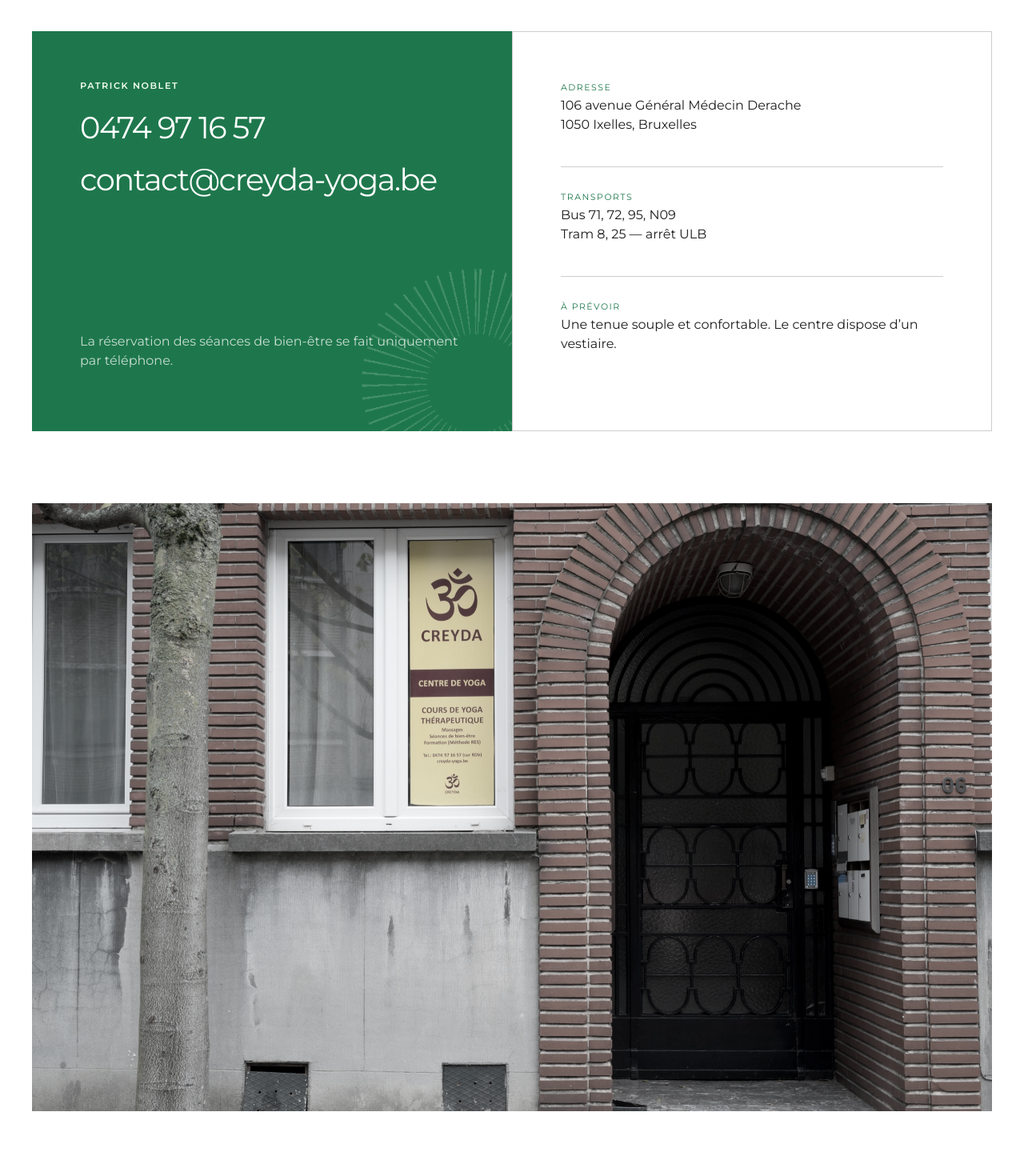
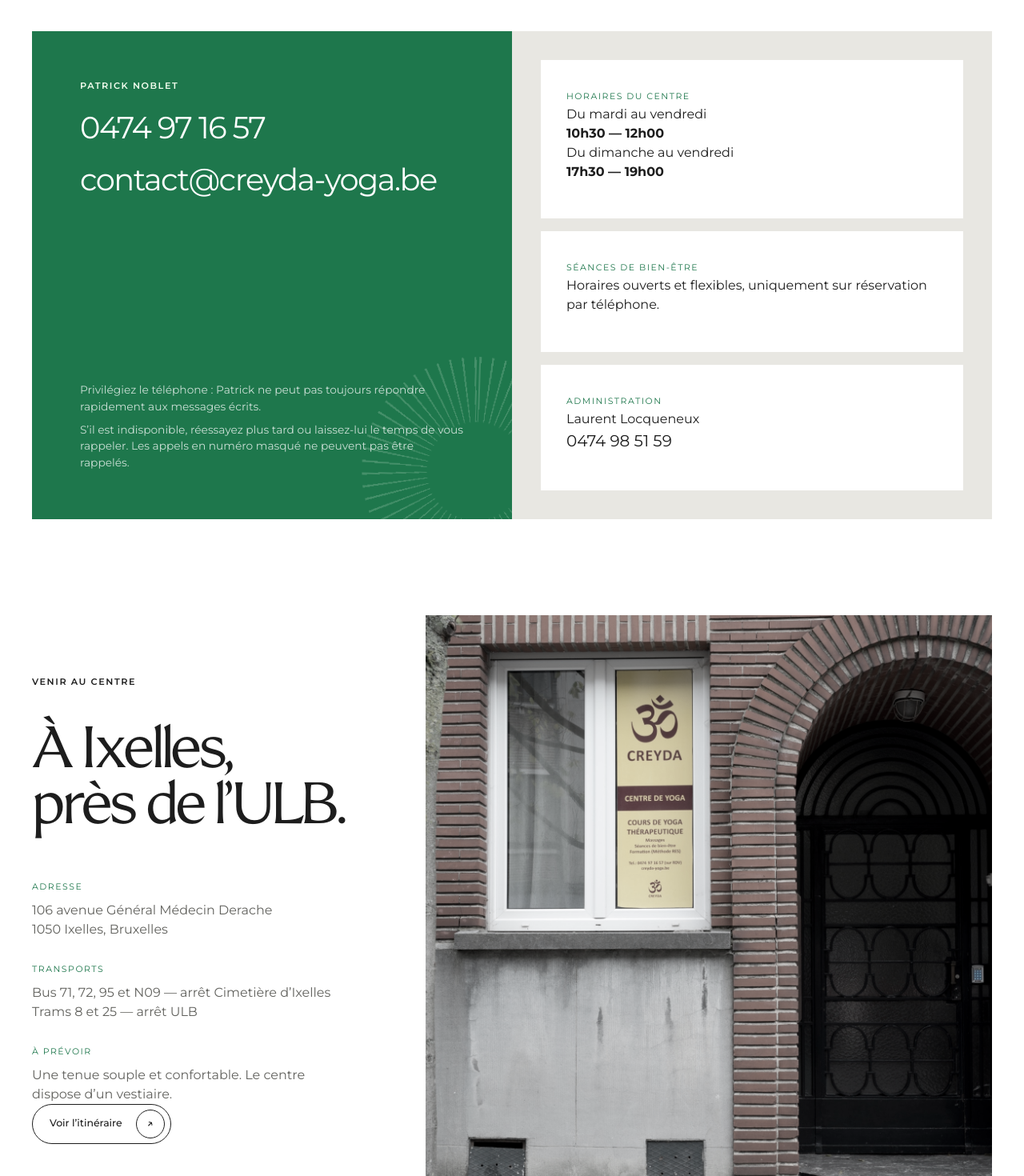
Before and after one commit to ilohest/creyda, a Nuxt app: page /contact in a window 1280 px wide. Shown: the part 800-2270 px from the top of the page at 80% size. Built offline with nearby package versions, Linux system fonts and the light colour scheme.

Commit message:
Complete contact page content

```diff
--- a/app/assets/css/main.css
+++ b/app/assets/css/main.css
@@ -237,7 +237,7 @@ h2 { font-size: clamp(3rem, 6.2vw, 6.8rem); }
 .res-program__grid article:nth-child(even) { padding-left: 50px; border-left: 1px solid var(--line); }
 .res-program__grid h3 { margin: 70px 0 20px; font-size: clamp(1.8rem, 3vw, 3rem); }
 .res-program__grid p { max-width: 570px; color: var(--muted); }
-.res-philosophy { padding: 140px 0; display: grid; grid-template-columns: .8fr 1.2fr; gap: 10vw; }
+  .res-philosophy { padding: 140px 0; display: grid; grid-template-columns: .8fr 1.2fr; gap: 10vw; }
 .res-philosophy h2 { margin: 32px 0 0; }
 .res-philosophy > div:last-child { max-width: 700px; font-size: 1.05rem; }
 .res-philosophy ul { margin: 35px 0 45px; padding: 0; list-style: none; border-top: 1px solid var(--line); }
@@ -275,17 +275,35 @@ h2 { font-size: clamp(3rem, 6.2vw, 6.8rem); }
 .pricing-conditions h2 { margin: 26px 0 0; font-size: clamp(2.8rem, 5vw, 5.7rem); }
 .pricing-conditions > div:last-child { align-self: end; }
 .pricing-conditions > div:last-child p { max-width: 620px; }
-.contact-grid { padding: 90px 0; display: grid; grid-template-columns: 1fr 1fr; gap: 0; }
-.contact-primary { min-height: 500px; padding: 60px; display: flex; flex-direction: column; position: relative; overflow: hidden; background: var(--green); color: var(--white); }
+.contact-grid { padding: 90px 0 120px; display: grid; grid-template-columns: 1fr 1fr; gap: 0; }
+.contact-primary { min-height: 610px; padding: 60px; display: flex; flex-direction: column; position: relative; overflow: hidden; background: var(--green); color: var(--white); }
 .contact-primary > :not(.contact-burst) { position: relative; z-index: 1; }
 .contact-burst { width: 280px; position: absolute; right: -95px; bottom: -80px; opacity: .18; }
 .contact-primary > a { margin: 4px 0; font-size: clamp(1.6rem, 3vw, 3rem); letter-spacing: -.04em; }
-.contact-primary > p:last-child { margin-top: auto; color: rgba(255,255,255,.75); }
-.contact-details { padding: 32px 60px; border: 1px solid var(--line); }
-.contact-details > div { padding: 24px 0; border-bottom: 1px solid var(--line); }
-.contact-details > div:last-child { border: 0; }
-.contact-details span { color: var(--green); font-size: .68rem; text-transform: uppercase; letter-spacing: .14em; }
-.contact-image img { width: 100%; max-height: 760px; object-fit: cover; filter: saturate(.25); }
+.contact-primary__note { max-width: 540px; margin-top: auto; color: rgba(255,255,255,.76); font-size: .86rem; }
+.contact-primary__note p { margin: 8px 0 0; }
+.contact-details { padding: 36px; display: grid; gap: 16px; background: var(--mist); }
+.contact-details article { padding: 32px; background: var(--white); }
+.contact-details span, .contact-place__facts span { color: var(--green); font-size: .68rem; text-transform: uppercase; letter-spacing: .14em; }
+.contact-details p { margin-bottom: 0; }
+.contact-details a { font-size: 1.25rem; }
+.contact-place { padding: 0 0 130px; display: grid; grid-template-columns: .82fr 1.18fr; align-items: stretch; }
+.contact-place__copy { padding: 75px 7vw 75px 0; display: flex; flex-direction: column; align-items: flex-start; }
+.contact-place h2 { margin: 28px 0 55px; font-size: clamp(3.2rem, 5.7vw, 6.5rem); }
+.contact-place__facts { display: grid; gap: 24px; }
+.contact-place__facts p { margin: 7px 0 0; color: var(--muted); }
+.contact-place .button { margin-top: auto; }
+.contact-image img { width: 100%; height: 100%; min-height: 720px; object-fit: cover; filter: saturate(.25); }
+.contact-support { margin-bottom: 120px; padding: 100px 7vw; display: grid; grid-template-columns: .8fr 1.2fr; gap: 8vw; background: var(--mist); }
+.contact-support header { display: flex; flex-direction: column; align-items: flex-start; }
+.contact-support h2 { margin: 30px 0; font-size: clamp(3rem, 5vw, 5.8rem); }
+.contact-support header > p:not(.eyebrow) { max-width: 520px; color: var(--muted); }
+.contact-support .text-link { margin-top: 30px; }
+.account-grid { display: grid; grid-template-columns: 1fr 1fr; gap: 20px; align-content: start; }
+.account-card { min-height: 300px; padding: 32px; display: flex; flex-direction: column; background: var(--green); color: var(--white); box-shadow: 0 15px 35px rgba(29,29,29,.08); }
+.account-card--light { background: var(--mint); color: var(--ink); transform: translateY(30px) rotate(.45deg); }
+.account-card__iban { margin: auto 0 0; font-family: var(--display); font-size: clamp(2rem, 3.2vw, 3.6rem); line-height: 1.02; letter-spacing: -.035em; }
+.account-grid blockquote { grid-column: 1 / -1; margin: 70px 0 0; font-family: var(--display); font-size: clamp(2.2rem, 4vw, 4.5rem); font-style: normal; line-height: 1; text-align: right; }
 .legal { max-width: 780px; padding: 80px 0; }
 .legal h2 { margin-top: 50px; font-size: 2rem; }
 .legal a { text-decoration: underline; }
@@ -331,7 +349,12 @@ h2 { font-size: clamp(3rem, 6.2vw, 6.8rem); }
   .pillar-grid article { min-height: 240px; }
   .ticket-grid { grid-template-columns: repeat(2, minmax(0, 1fr)); }
   .pricing-heading, .pricing-conditions { grid-template-columns: 1fr; gap: 40px; }
-  .contact-grid { grid-template-columns: 1fr; }
+  .contact-grid, .contact-place, .contact-support { grid-template-columns: 1fr; }
+  .contact-place__copy { padding: 0 0 70px; }
+  .contact-place .button { margin-top: 42px; }
+  .contact-image img { min-height: 560px; }
+  .contact-support { gap: 70px; }
+  .footer-head { grid-template-columns: 1fr; gap: 38px; }
   .footer-wordmark strong { font-size: clamp(4.5rem, 14vw, 8rem); }
   .footer-directory { grid-template-columns: 1fr 1fr; }
 }
@@ -393,5 +416,15 @@ h2 { font-size: clamp(3rem, 6.2vw, 6.8rem); }
   .pricing-conditions { width: 100%; margin-bottom: 80px; padding: 55px 20px; }
   .contact-primary, .contact-details { padding: 38px 22px; }
   .contact-burst { width: 220px; }
+  .contact-primary { min-height: 590px; }
+  .contact-details article { padding: 28px 22px; }
+  .contact-place { width: 100%; padding-bottom: 85px; }
+  .contact-place__copy { width: min(100% - 32px, 1380px); margin: 0 auto; }
   .contact-image { width: 100%; }
+  .contact-image img { min-height: 500px; }
+  .contact-support { width: 100%; margin-bottom: 80px; padding: 70px 20px; }
+  .account-grid { grid-template-columns: 1fr; }
+  .account-card { min-height: 250px; }
+  .account-card--light { transform: rotate(.45deg); }
+  .account-grid blockquote { grid-column: auto; margin-top: 40px; text-align: left; }
 }
--- a/app/pages/contact.vue
+++ b/app/pages/contact.vue
@@ -1,14 +1,89 @@
 <script setup lang="ts">
 useSeoMeta({ title: 'Contact' })
+
+const directionsUrl = 'https://www.google.com/maps/search/?api=1&query=106+Avenue+G%C3%A9n%C3%A9ral+M%C3%A9decin+Derache%2C+1050+Ixelles'
 </script>
 
 <template>
   <main class="contact-page">
-    <PageIntro title="Faisons connaissance." text="Pour une première séance, une formation ou une question, contactez directement Patrick Noblet." />
+    <PageIntro
+      title="Faisons connaissance."
+      text="Pour une première séance, une formation ou une question, contactez directement Patrick Noblet."
+    />
+
     <section class="contact-grid wrap">
-      <div class="contact-primary"><RadiantMark variant="dense" tone="light" class="contact-burst" /><p class="eyebrow light">Patrick Noblet</p><a href="tel:+32474971657">0474 97 16 57</a><a href="mailto:contact@creyda-yoga.be">contact@creyda-yoga.be</a><p>La réservation des séances de bien-être se fait uniquement par téléphone.</p></div>
-      <div class="contact-details"><div><span>Adresse</span><p>106 avenue Général Médecin Derache<br>1050 Ixelles, Bruxelles</p></div><div><span>Transports</span><p>Bus 71, 72, 95, N09<br>Tram 8, 25 — arrêt ULB</p></div><div><span>À prévoir</span><p>Une tenue souple et confortable. Le centre dispose d’un vestiaire.</p></div></div>
+      <div class="contact-primary">
+        <RadiantMark variant="dense" tone="light" class="contact-burst" />
+        <p class="eyebrow light">Patrick Noblet</p>
+        <a href="tel:+32474971657">0474 97 16 57</a>
+        <a href="mailto:contact@creyda-yoga.be">contact@creyda-yoga.be</a>
+        <div class="contact-primary__note">
+          <p>Privilégiez le téléphone : Patrick ne peut pas toujours répondre rapidement aux messages écrits.</p>
+          <p>S’il est indisponible, réessayez plus tard ou laissez-lui le temps de vous rappeler. Les appels en numéro masqué ne peuvent pas être rappelés.</p>
+        </div>
+      </div>
+
+      <div class="contact-details">
+        <article>
+          <span>Horaires du centre</span>
+          <p>Du mardi au vendredi<br><strong>10h30 — 12h00</strong></p>
+          <p>Du dimanche au vendredi<br><strong>17h30 — 19h00</strong></p>
+        </article>
+        <article>
+          <span>Séances de bien-être</span>
+          <p>Horaires ouverts et flexibles, uniquement sur réservation par téléphone.</p>
+        </article>
+        <article>
+          <span>Administration</span>
+          <p>Laurent Locqueneux<br><a href="tel:+32474985159">0474 98 51 59</a></p>
+        </article>
+      </div>
     </section>
-    <section class="contact-image wrap"><img src="/images/centre-creyda.jpg" alt="Entrée du centre Creyda à Ixelles"></section>
+
+    <section class="contact-place wrap">
+      <div class="contact-place__copy">
+        <p class="eyebrow">Venir au centre</p>
+        <h2>À Ixelles,<br>près de l’ULB.</h2>
+        <div class="contact-place__facts">
+          <div>
+            <span>Adresse</span>
+            <p>106 avenue Général Médecin Derache<br>1050 Ixelles, Bruxelles</p>
+          </div>
+          <div>
+            <span>Transports</span>
+            <p>Bus 71, 72, 95 et N09 — arrêt Cimetière d’Ixelles<br>Trams 8 et 25 — arrêt ULB</p>
+          </div>
+          <div>
+            <span>À prévoir</span>
+            <p>Une tenue souple et confortable. Le centre dispose d’un vestiaire.</p>
+          </div>
+        </div>
+        <a class="button" :href="directionsUrl" target="_blank" rel="noopener noreferrer">Voir l’itinéraire</a>
+      </div>
+      <div class="contact-image">
+        <img src="/images/centre-creyda.jpg" alt="Entrée du centre Creyda à Ixelles">
+      </div>
+    </section>
+
+    <section class="contact-support wrap">
+      <header>
+        <p class="eyebrow">Facturation & soutien</p>
+        <h2>Deux comptes,<br>deux destinations.</h2>
+        <p>Pour régler un abonnement ou soutenir l’action du centre sans participer aux cours, contactez-nous d’abord par e-mail afin de confirmer le compte à utiliser.</p>
+        <a class="text-link" href="mailto:contact@creyda-yoga.be">Écrire au centre <span>→</span></a>
+      </header>
+
+      <div class="account-grid">
+        <article class="account-card">
+          <p class="eyebrow light">Centre de relaxation</p>
+          <p class="account-card__iban">BE59 9796<br>3088 0426</p>
+        </article>
+        <article class="account-card account-card--light">
+          <p class="eyebrow">Fondation A. Van Lysebeth</p>
+          <p class="account-card__iban">BE79 9733<br>5587 3533</p>
+        </article>
+        <blockquote>« Plus on est de fous,<br>plus il y a de yogis ! »</blockquote>
+      </div>
+    </section>
   </main>
 </template>
```
